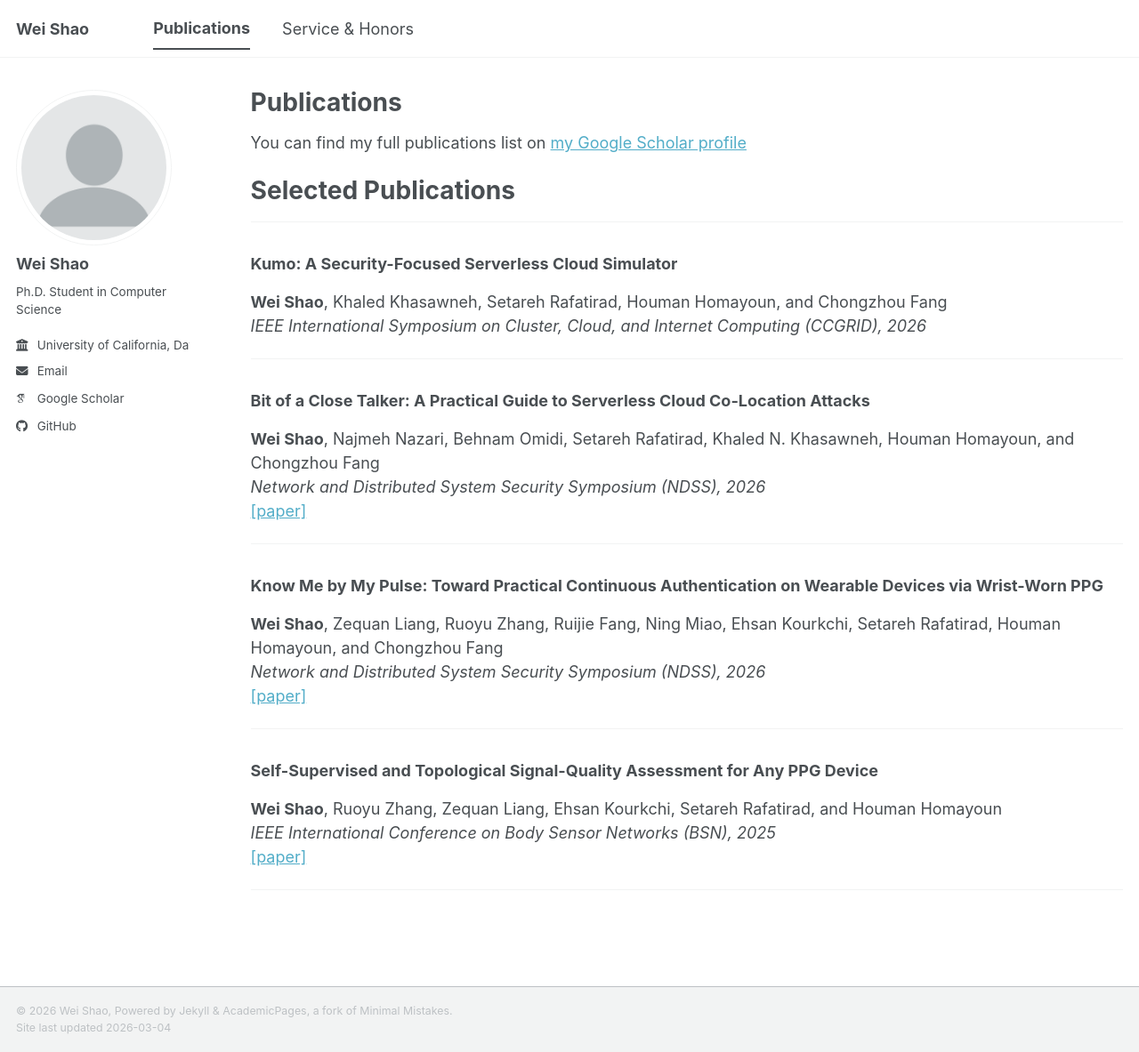
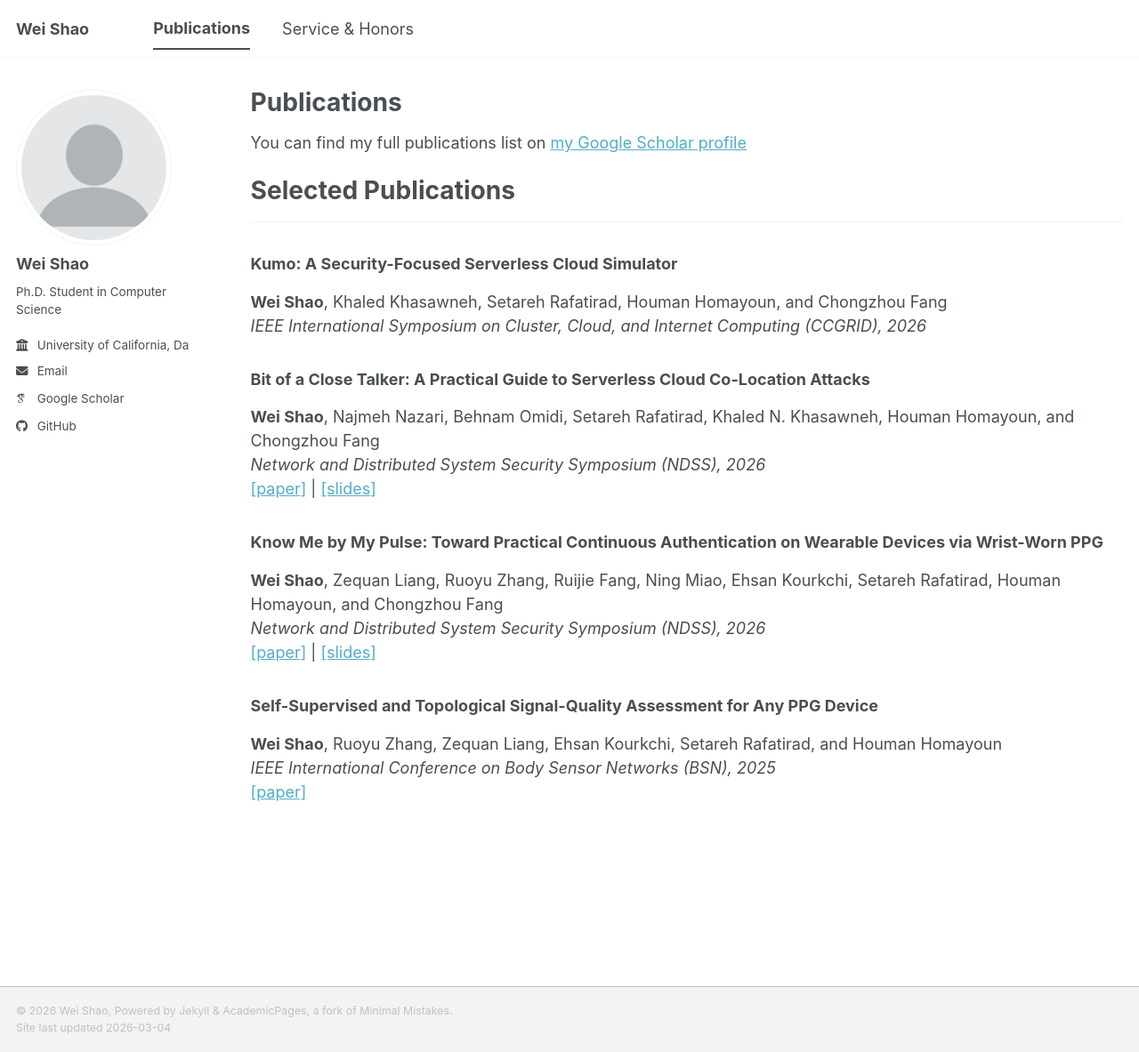
Before and after one commit to weishao-sec/weishao-sec.github.io, a Jekyll site: the page built from _pages/publications.md, in a window 1280 px wide and 1183 px high. Shown: the whole window at 89% size. Built offline with Jekyll 4.4.1, drawn with Linux system fonts in a browser that asks for light colours; some web fonts are replaced; a script bundle is joined from its source files by our own code; library files that are not in the unit come from our copies.

Commit message:
Add slides for recent publications and update links in publications page

```diff
--- a/_pages/publications.md
+++ b/_pages/publications.md
@@ -16,25 +16,20 @@ Selected Publications
 **Wei Shao**, Khaled Khasawneh, Setareh Rafatirad, Houman Homayoun, and Chongzhou Fang
 *IEEE International Symposium on Cluster, Cloud, and Internet Computing (CCGRID), 2026*
 
----
 
 ### Bit of a Close Talker: A Practical Guide to Serverless Cloud Co-Location Attacks
 **Wei Shao**, Najmeh Nazari, Behnam Omidi, Setareh Rafatirad, Khaled N. Khasawneh, Houman Homayoun, and Chongzhou Fang
 *Network and Distributed System Security Symposium (NDSS), 2026*
-[[paper]](https://www.ndss-symposium.org/wp-content/uploads/2026-f1376-paper.pdf)
+[[paper]](https://www.ndss-symposium.org/wp-content/uploads/2026-f1376-paper.pdf) | [[slides]](/files/f1376-shao-slides.pdf)
 
----
 
 ### Know Me by My Pulse: Toward Practical Continuous Authentication on Wearable Devices via Wrist-Worn PPG
 **Wei Shao**, Zequan Liang, Ruoyu Zhang, Ruijie Fang, Ning Miao, Ehsan Kourkchi, Setareh Rafatirad, Houman Homayoun, and Chongzhou Fang
 *Network and Distributed System Security Symposium (NDSS), 2026*
-[[paper]](https://www.ndss-symposium.org/wp-content/uploads/2026-s1087-paper.pdf)
+[[paper]](https://www.ndss-symposium.org/wp-content/uploads/2026-s1087-paper.pdf) | [[slides]](/files/s1087-shao-slides.pdf)
 
----
 
 ### Self-Supervised and Topological Signal-Quality Assessment for Any PPG Device
 **Wei Shao**, Ruoyu Zhang, Zequan Liang, Ehsan Kourkchi, Setareh Rafatirad, and Houman Homayoun
 *IEEE International Conference on Body Sensor Networks (BSN), 2025*
 [[paper]](https://arxiv.org/pdf/2509.12510)
-
----
```
Also changed, not shown: 2 other files.
